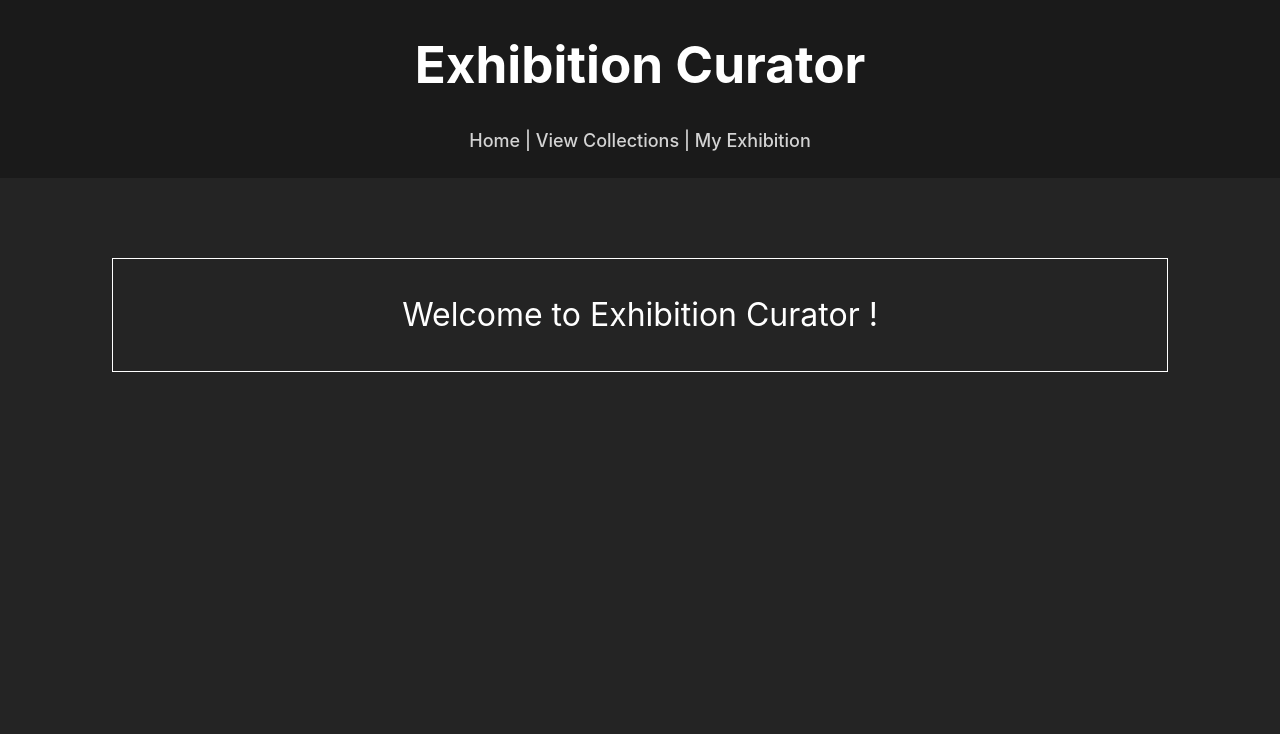
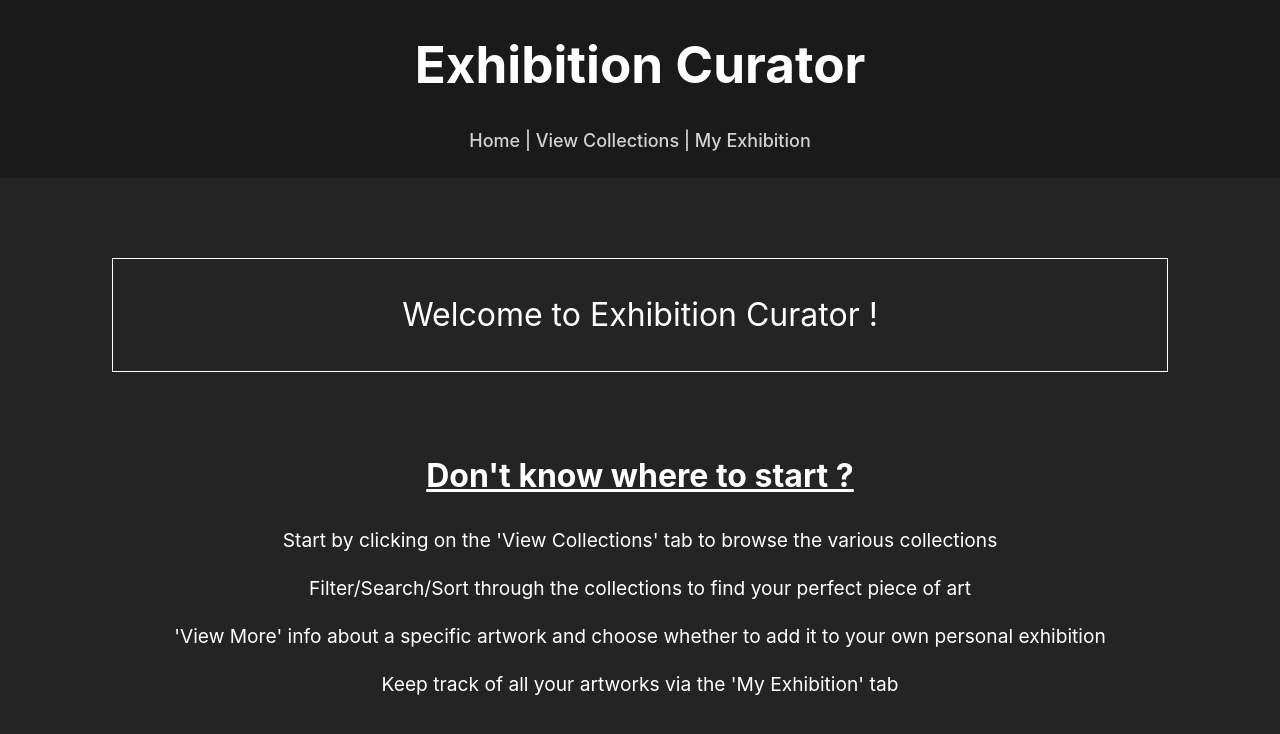
Before and after one commit to Pirkhs/Exhibition-Curator, a React (Vite) app: page / in a window 1280 px wide. Shown: the top 734 px of the page. Built offline with nearby package versions, Linux system fonts and the light colour scheme; no server answers.

Commit message:
Launchpad feedback changes

```diff
--- a/src/components/Collections.jsx
+++ b/src/components/Collections.jsx
@@ -6,12 +6,12 @@ export default function Collections () {
     return (
         <>
         <section>
-            <h2> Metropolitan Museum of Art </h2>
+            <h2 className="collection-header"> Metropolitan Museum of Art Collection</h2>
             <CollectionMMoA/>
         </section>
-
+        <div className = "container-divider"></div>
         <section>
-            <h2> Harvard Arts Museum </h2>
+            <h2 className="collection-header"> Harvard Arts Museum Collection </h2>
             <CollectionHAM/>
         </section>
         </>
--- a/src/components/Home.jsx
+++ b/src/components/Home.jsx
@@ -1,7 +1,16 @@
 import '../styles/App.css'
 
 export default function Home () {
-    return <summary className="single-text-center">
-        <p> Welcome to Exhibition Curator ! </p>
-    </summary>
+    return (
+    <div className = "home">
+        <summary className="single-text-center">
+            <p> Welcome to Exhibition Curator ! </p>
+        </summary>
+        <h2> Don't know where to start ? </h2>
+        <p> Start by clicking on the 'View Collections' tab to browse the various collections</p>
+        <p> Filter/Search/Sort through the collections to find your perfect piece of art</p>
+        <p> 'View More' info about a specific artwork and choose whether to add it to your own personal exhibition </p>
+        <p> Keep track of all your artworks via the 'My Exhibition' tab </p>
+    </div>
+    )
 }
--- a/src/components/SingleObject.jsx
+++ b/src/components/SingleObject.jsx
@@ -106,12 +106,17 @@ export default function SingleObject () {
                     </tbody>
                 </table>
                 <br/>
-
-                { object.primaryImageSmall || object.primaryimageurl ? <ImageComponent src={object.primaryImageSmall || object.primaryimageurl} alt={`An image of ${object.title}`}/> : <Error msg="No image data"/>}
+                <div className="container-single-image">
+                    { object.primaryImageSmall || object.primaryimageurl ? <ImageComponent src={object.primaryImageSmall || object.primaryimageurl} alt={`An image of ${object.title}`}/> : <Error msg="No image data"/>}
+                </div>
                 <br/>
                 <figcaption className="data-from"> Data From: <span className="collection-name">{ collectionId === 1 ? "Metropolitan Museum of Arts" : "Harvard Arts Museum"} </span> </figcaption>
                 <br/>
-                <div className="container-button-add"><button disabled={isAdded ? true : false} onClick = {() => { handleAddToExhibition() }}>  {isAdded ? "In Your Exhibition" : "Add to My Exhibition"} </button></div>
+                <div className="container-button-add">
+                {
+                    !isAdded ? <button onClick = {() => { handleAddToExhibition() }}> Add to My Exhibition </button> : <p> Already in Your Exhibition </p>
+                }
+                </div>
             </ul>
             }
         </section>
--- a/src/styles/App.css
+++ b/src/styles/App.css
@@ -18,3 +18,8 @@ main {
     border: 1px solid white;
     margin: 5rem;
 }
+
+.home {
+    text-align: center;
+    font-size: larger;
+}
--- a/src/styles/Collections.css
+++ b/src/styles/Collections.css
@@ -11,6 +11,14 @@ h3 {
 
 ::placeholder {
     opacity: 1
+}
+
+.container-divider {
+    margin: 10%;
+}
+
+.collection-header {
+    font-size: 300%
 }
 
 .container-loading {
--- a/src/styles/SingleObject.css
+++ b/src/styles/SingleObject.css
@@ -1,5 +1,10 @@
 #single-object-title {
     text-align: center;
+}
+
+.single-object {
+    margin: auto;
+    width: 45%;
 }
 
 li {
@@ -45,6 +50,7 @@ table td {
     margin-bottom: 1rem;
 }
 
+
 .data-from {
     text-align: center;
 }
```
Also changed, not shown: 1 other file (tests, documents, lock files or other folders).
